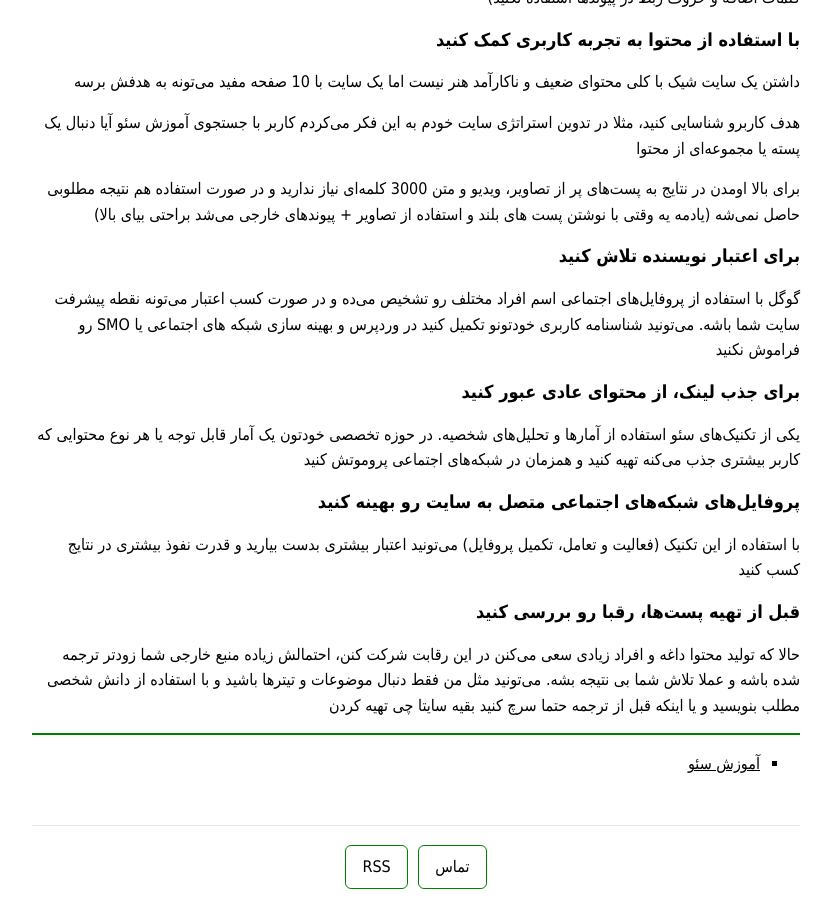
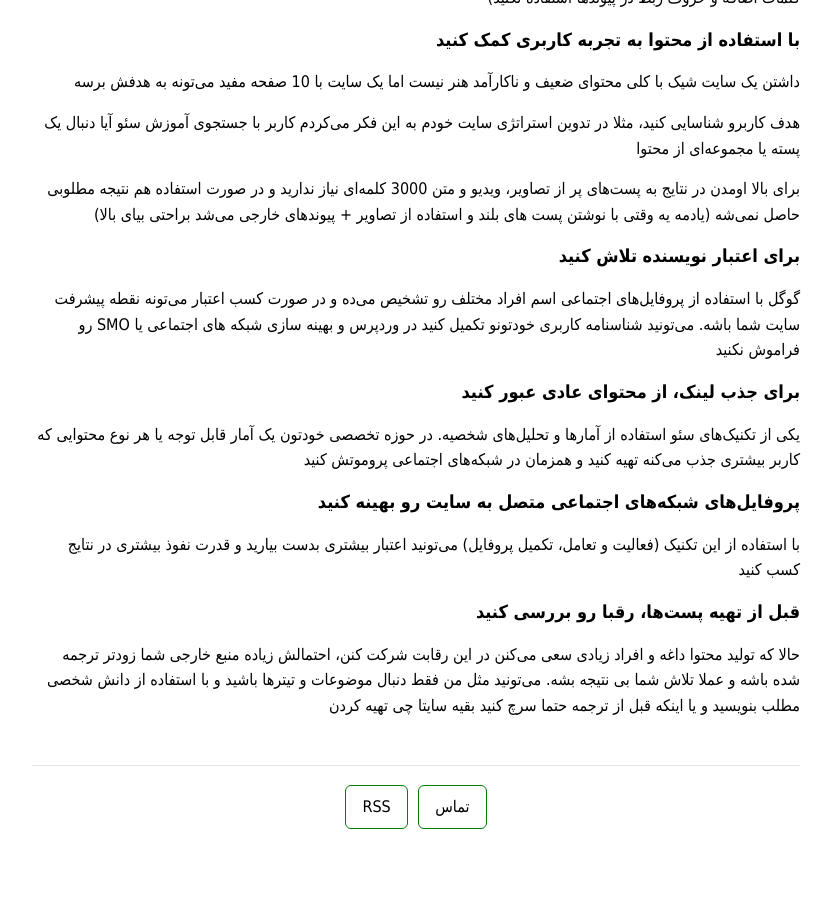
Before and after one commit to darkblog/darkblog.github.io, a Jekyll site: the page built from _posts/2021-5-26-seo-checklist.md, in a window 1280 px wide and 900 px high, scrolled down 5285 px. Shown: the whole window, without its empty margins (224-1056 px from the left). Built offline with Jekyll 4.4.1, drawn with Linux system fonts in a browser that asks for light colours; after the commit the page ends 6125 px from its top, so only the background shows below that.

Commit message:
Update 2021-5-26-seo-checklist.md

```diff
--- a/_posts/2021-5-26-seo-checklist.md
+++ b/_posts/2021-5-26-seo-checklist.md
@@ -223,7 +223,3 @@ cdn یا شبکه توزیع محتوا فایل‌های سایت شما رو
 ## قبل از تهیه پست‌ها، رقبا رو بررسی کنید
 
 حالا که تولید محتوا داغه و افراد زیادی سعی می‌کنن در این رقابت شرکت کنن، احتمالش زیاده منبع خارجی شما زودتر ترجمه شده باشه و عملا تلاش شما بی نتیجه بشه. می‌تونید مثل من فقط دنبال موضوعات و تیترها باشید و با استفاده از دانش شخصی مطلب بنویسید و یا اینکه قبل از ترجمه حتما سرچ کنید بقیه سایتا چی تهیه کردن
-
-***
-
-- [آموزش سئو](https://ehsaider.ir/seo)
```
